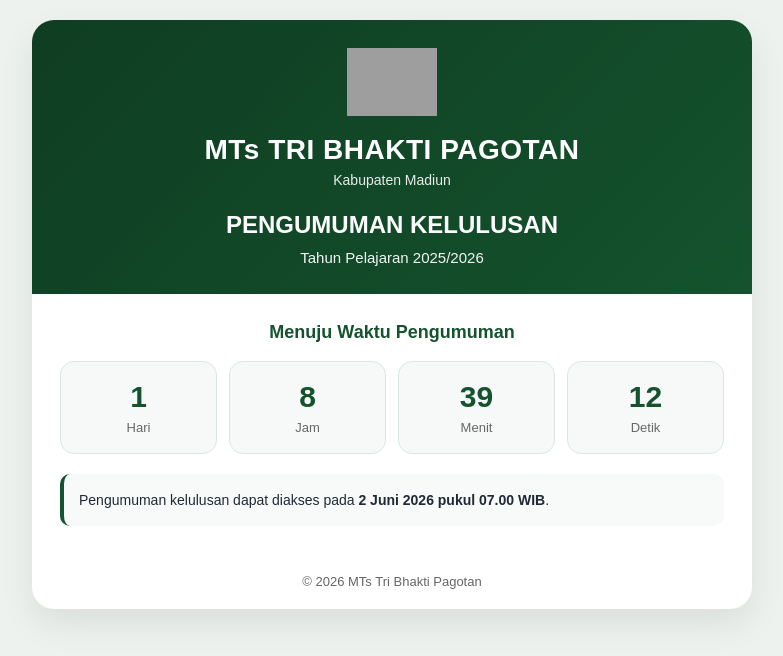
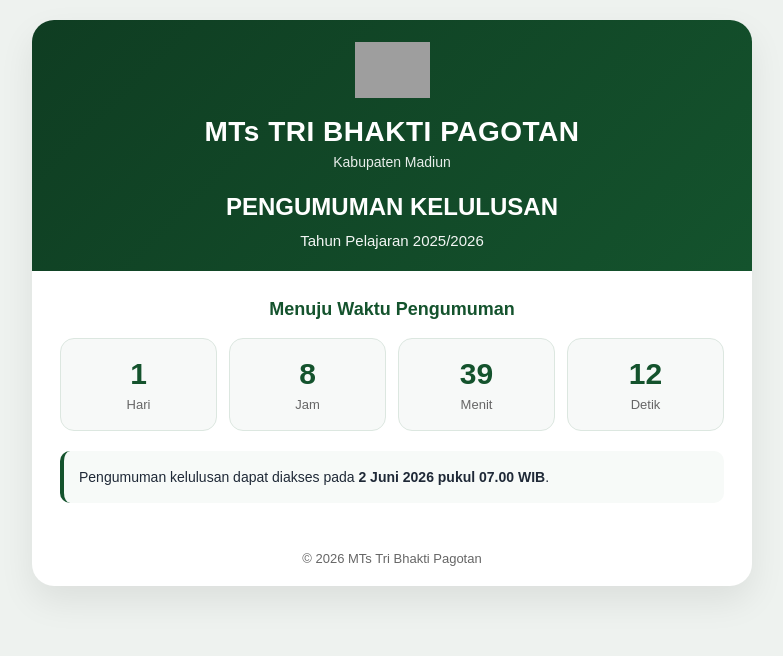
Before and after one commit to mtstribhaktipagotan/kelulusan2026, a plain HTML site: page index.html in a window 1280 px wide. Shown: the whole page, without its empty margins (248-1031 px from the left). Drawn offline with Linux system fonts and the light colour scheme; grey boxes are pictures that could not be loaded.

Commit message:
index.html

```diff
--- a/index.html
+++ b/index.html
@@ -46,13 +46,13 @@ box-shadow:0 15px 35px rgba(0,0,0,.08);
 
 .hero{
 background:linear-gradient(135deg,var(--primary-dark),var(--primary));
-padding:28px 25px;
+padding:22px 20px;
 text-align:center;
 color:white;
 }
 
 .logo{
-width:90px;
+width:75px;
 height:auto;
 margin-bottom:14px;
 }
```
